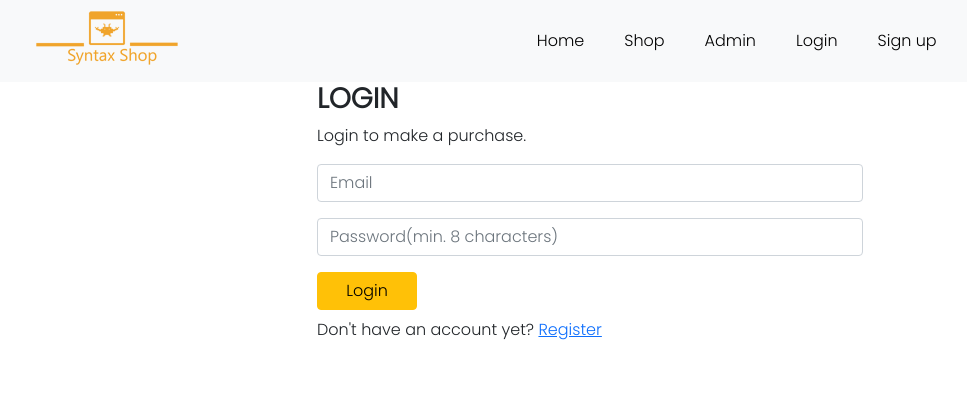
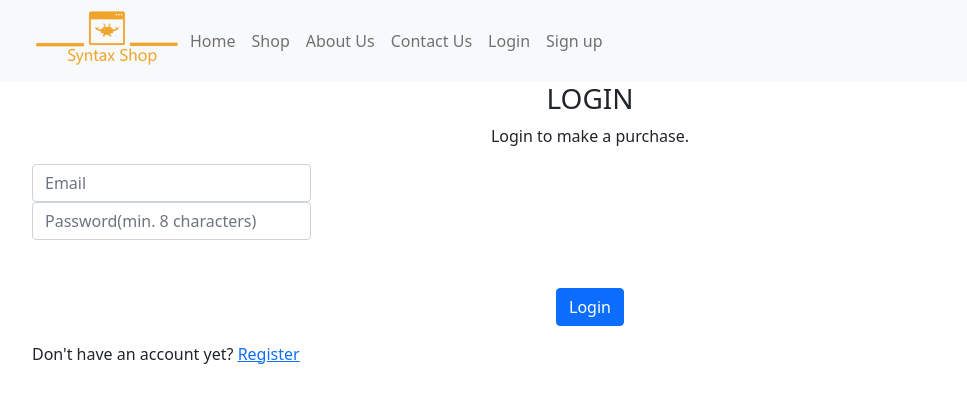
Before and after one commit to KylePiche/JAC_WebDevTeamProject, a PHP site: page /login.php in a window 1280 px wide. Shown: the top 403 px of the page, without its empty margins (50-1017 px from the left). Run offline with PHP 8.4, Linux system fonts and the light colour scheme; a stand-in replaces the project's code that opens the database connection.

Commit message:
Updating files from main

```diff
--- a/header.php
+++ b/header.php
@@ -10,13 +10,16 @@
         <div class="collapse navbar-collapse nav-buttons" id="navbarSupportedContent">
             <ul class="navbar-nav me-auto mb-2 mb-lg-0">
                 <li class="nav-item">
-                    <a class="nav-link" href="index.php">Home</a>
+                    <a class="nav-link" href="#">Home</a>
                 </li>
                 <li class="nav-item">
-                    <a class="nav-link" href="shop.php">Shop</a>
+                    <a class="nav-link" href="products.php">Shop</a>
                 </li>
                 <li class="nav-item">
-                    <a class="nav-link" href="./admin/adminindex.php">Admin</a>
+                    <a class="nav-link" href="#">About Us</a>
+                </li>
+                <li class="nav-item">
+                    <a class="nav-link" href="#">Contact Us</a>
                 </li>
                 <?php if (!isset($_SESSION['email'])) { ?>
                     <li class="nav-item">
@@ -31,7 +34,7 @@
                     </li>
                     <li class="nav-item">
                         <i class="bi bi-cart"></i>
-                        <i class="bi bi-person"></i>
+                        <a href="user_dashboard.php"><i class="bi bi-person"></i></a>
                     </li>
                 <?php } ?>
 
--- a/login.php
+++ b/login.php
@@ -17,41 +17,40 @@ session_start();
     <!--cdn bootstrap icon-->
     <link rel="stylesheet" href="https://cdn.jsdelivr.net/npm/bootstrap-icons@1.8.3/font/bootstrap-icons.css">
 
-    <link rel="stylesheet" href="./assets/css/style.css">
+    <!-- <link rel="stylesheet" href="./assets/css/style.css"> -->
 </head>
 
 <body>
     <?php require 'header.php'; ?>
-    <div class="container">
-        <div class="row">
-            <div class="col-md-3 col-xs-6 col-xs-offset-3">
-            </div>
-            <div class="col-md-6 col-xs-6 col-xs-offset-3">
-                <div class="panel panel-primary">
-                    <div class="panel-heading">
+    <div class="container-md">
+        <div class="d-flex justify-content-center">
             <h3>LOGIN</h3>
         </div>
-                    <div class="panel-body">
+        <div class="row ">
+
+
+            <div class="panel-body text-center mb-3 tab-content">
                 <p>Login to make a purchase.</p>
                 <form method="post" action="login_submit.php">
-                            <div class="form-group mb-3">
-                                <input type="email" class="form-control" name="email" placeholder="Email" pattern="[a-z0-9._%+-]+@[a-z0-9.-]+\.[a-z]{2,3}$">
+                    <div class="form-group col-md-3 d-flex justify-content-center">
+                        <input type="email" class="form-control col-xs-3" name="email" placeholder="Email" pattern="[a-z0-9._%+-]+@[a-z0-9.-]+\.[a-z]{2,3}$">
                     </div>
-                            <div class="form-group mb-3">
-                                <input type="password" class="form-control" name="password" placeholder="Password(min. 8 characters)" pattern=".{8,}">
+                    <div class="form-group col-md-3 d-flex justify-content-center">
+                        <input type="password" class="form-control col-md-3" name="password" placeholder="Password(min. 8 characters)" pattern=".{8,}">
                     </div>
-                            <div class="form-group mb-2">
-                                <input type="submit" value="Login" class="btn btn-warning" style="width:100px;">
+                    <?php if (isset($_SESSION['login_err_msg'])) { ?>
+                        <span><?= $_SESSION['login_err_msg'] ?></span>
+                    <?php } ?>
+                    <div class="form-group mt-5">
+                        <input type="submit" value="Login" class="btn btn-primary">
                     </div>
                 </form>
             </div>
             <div class="panel-footer">Don't have an account yet? <a href="signup.php">Register</a></div>
+
         </div>
     </div>
-            <div class="col-md-3 col-xs-6 col-xs-offset-3">
-            </div>
-        </div>
-    </div>
+
 </body>
 
 </html>
```
Also changed, not shown: index.php (+36 -33 lines), login_submit.php (+11 -4 lines), signup.php (+6 -10 lines), signup_script.php (+7 -1 lines). Lines whose indentation alone changed are shown as unchanged.
